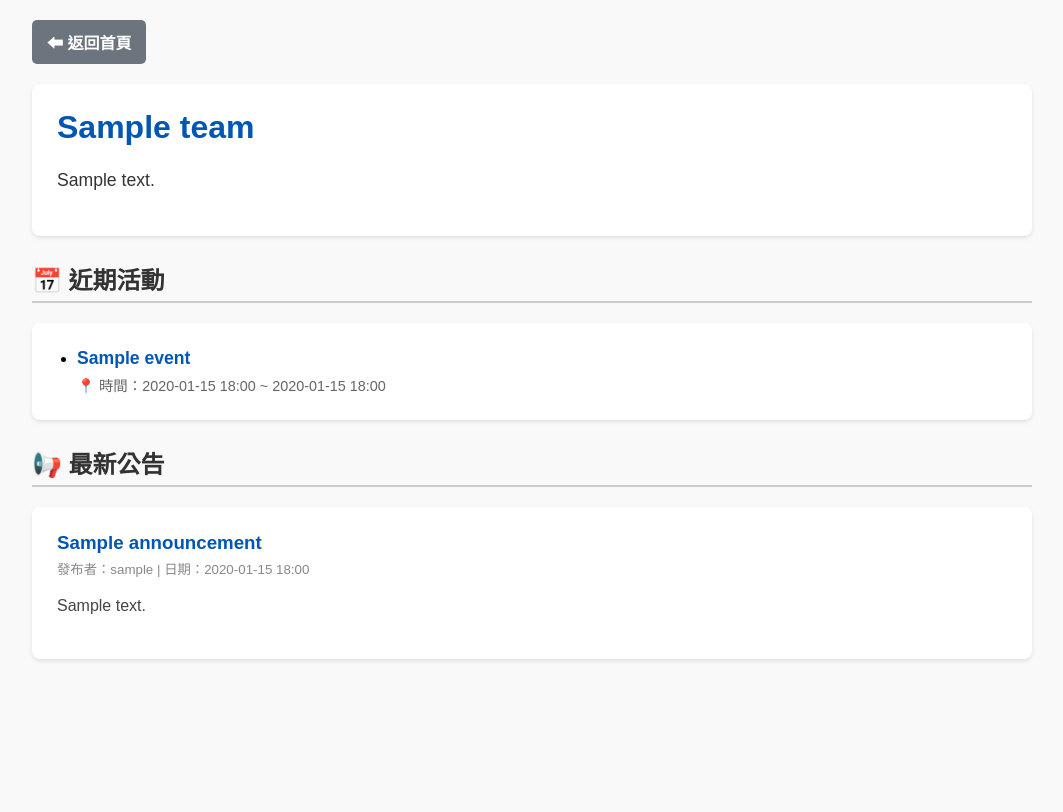
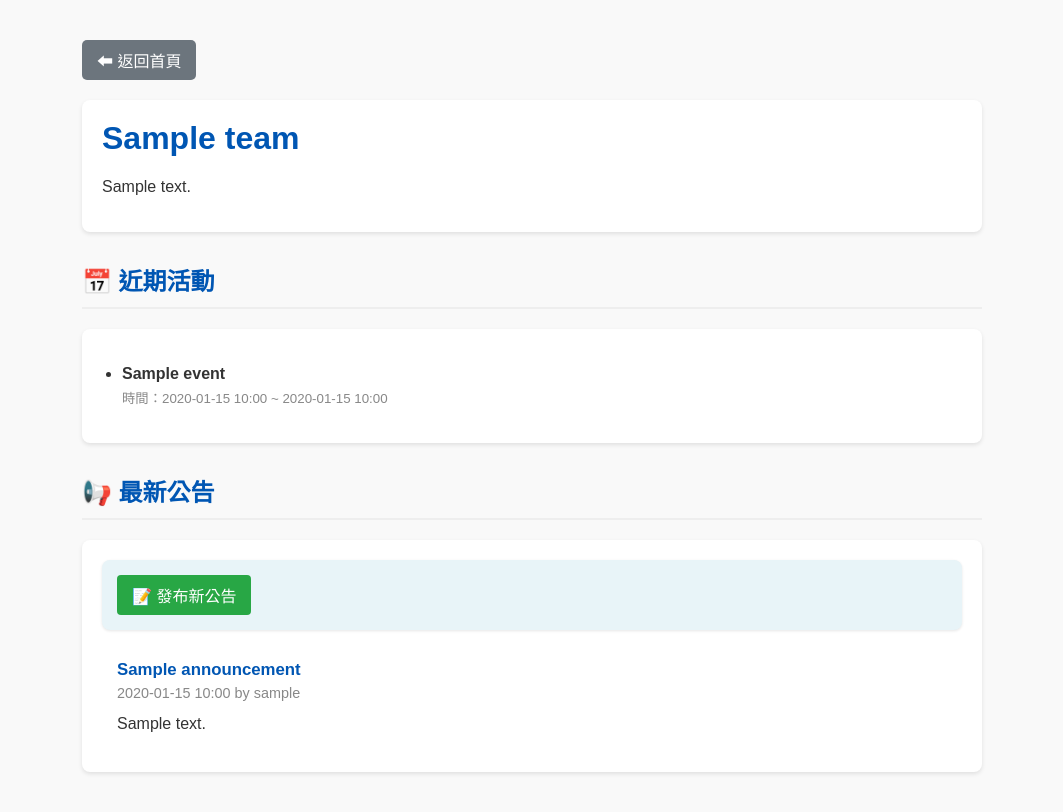
Before and after one commit to guagua-0407/EEInfo-Final-Project, a Django app: page /team/1/ in a window 1280 px wide. Shown: the whole page, without its empty margins (108-1171 px from the left). Before the commit the page ends 661 px from the top, so only its background shows below. Run offline with Django 5.2, Linux system fonts and the light colour scheme; tables that the repository leaves empty hold one stand-in row (values such as "Sample post").

Commit message:
add more features

```diff
--- a/ee_portal/urls.py
+++ b/ee_portal/urls.py
@@ -1,5 +1,7 @@
 from django.contrib import admin
 from django.urls import path, include
+from django.conf import settings
+from django.conf.urls.static import static
 
 urlpatterns = [
     path('admin/', admin.site.urls),
@@ -9,3 +11,7 @@ urlpatterns = [
 
     path('accounts/', include('django.contrib.auth.urls')),
 ]
+
+# 開發環境下提供媒體檔案服務
+if settings.DEBUG:
+    urlpatterns += static(settings.MEDIA_URL, document_root=settings.MEDIA_ROOT)
--- a/teams/templates/teams/team_detail.html
+++ b/teams/templates/teams/team_detail.html
@@ -4,64 +4,92 @@
     <meta charset="UTF-8">
     <title>{{ team.name }} - 台灣大學電機系學生網站</title>
     <style>
-        body { font-family: sans-serif; max-width: 1000px; margin: 0 auto; padding: 20px; background: #f9f9f9; }
-        .navbar { display: flex; justify-content: space-between; align-items: center; background: white; padding: 15px 20px; border-radius: 8px; box-shadow: 0 2px 4px rgba(0,0,0,0.1); margin-bottom: 20px; }
-        .btn { background: #007bff; color: white; padding: 8px 15px; text-decoration: none; border-radius: 4px; display: inline-block; }
-        .btn-logout { background: #dc3545; }
-        .back-btn { display: inline-block; margin-bottom: 20px; padding: 10px 15px; background: #6c757d; color: white; text-decoration: none; border-radius: 5px; font-weight: bold; }
+        body { font-family: sans-serif; max-width: 900px; margin: 40px auto; padding: 0 20px; background: #f9f9f9; color: #333; }
+        .back-btn { display: inline-block; margin-bottom: 20px; padding: 8px 15px; background: #6c757d; color: white; text-decoration: none; border-radius: 5px; }
+        .btn { display: inline-block; padding: 8px 15px; background: #007bff; color: white; text-decoration: none; border-radius: 4px; border: none; cursor: pointer; margin-right: 10px; }
+        .btn:hover { background: #0056b3; }
+        .btn-edit { background: #6c757d; }
+        .btn-edit:hover { background: #5a6268; }
+        .btn-green { background: #28a745; }
+        .btn-green:hover { background: #218838; }
 
-        .card { background: white; padding: 25px; border-radius: 8px; box-shadow: 0 2px 4px rgba(0,0,0,0.1); margin-bottom: 25px; }
-        .card ul { margin: 0; padding-left: 20px; }
-        .card li { margin-bottom: 15px; border-bottom: 1px solid #eee; padding-bottom: 10px; }
-        .card li:last-child { border-bottom: none; margin-bottom: 0; padding-bottom: 0; }
+        .card { background: white; padding: 20px; border-radius: 8px; box-shadow: 0 2px 4px rgba(0,0,0,0.1); margin-bottom: 20px; }
+        h1 { color: #0056b3; margin-top: 0; }
+        h2 { color: #0056b3; border-bottom: 2px solid #eee; padding-bottom: 10px; margin-top: 30px; }
 
-        .announcement { border-bottom: 1px solid #eee; padding-bottom: 15px; margin-bottom: 15px; }
-        .announcement:last-child { border-bottom: none; margin-bottom: 0; padding-bottom: 0; }
+        .admin-panel { background: #e9ecef; padding: 15px; border-radius: 5px; margin-top: 15px; }
+        .admin-panel strong { color: #495057; }
+
+        .announce-button-area { background: #e8f4f8; padding: 15px; border-radius: 8px; margin-bottom: 15px; box-shadow: 0 1px 3px rgba(0,0,0,0.1); }
+
+        .announcement-item { padding: 15px; border-bottom: 1px solid #eee; }
+        .announcement-item:last-child { border-bottom: none; }
+        .announcement-title { color: #0056b3; font-weight: bold; font-size: 1.05em; }
+        .announcement-meta { color: #888; font-size: 0.9em; margin-top: 5px; }
+        .announcement-content { color: #333; margin-top: 10px; line-height: 1.6; }
+
+        .empty-message { text-align: center; color: #666; padding: 30px 20px; }
+
+        ul { padding-left: 20px; }
+        li { margin-bottom: 12px; }
+        small { display: block; color: #888; margin-top: 5px; }
     </style>
 </head>
 <body>
-
     <a href="{% url 'team_list' %}" class="back-btn">⬅ 返回首頁</a>
 
     <div class="card">
-        <h1 style="color: #0056b3; margin-top: 0;">{{ team.name }}</h1>
-        <p style="font-size: 1.1em; line-height: 1.5; color: #333;">{{ team.description }}</p>
+        <h1>{{ team.name }}</h1>
+        <p>{{ team.description }}</p>
 
         {% if can_edit %}
-            <div style="background: #e9ecef; padding: 15px; border-radius: 5px; margin-top: 20px;">
-                <strong style="color: #495057; display: block; margin-bottom: 10px;">🔧 管理員控制台：</strong>
-                <a href="{% url 'edit_team' team.id %}" class="btn" style="background: #6c757d;">編輯簡介</a>
-                <a href="{% url 'create_announcement' team.id %}" class="btn">發布公告</a>
-                <a href="{% url 'create_event' team.id %}" class="btn" style="background: #28a745;">新增活動到行事曆</a>
+            <div class="admin-panel">
+                <strong>🔧 管理員控制台：</strong>
+                <a href="{% url 'edit_team' team.id %}" class="btn btn-edit">編輯簡介</a>
+                <a href="{% url 'create_announcement' team.id %}" class="btn btn-green">發布公告</a>
+                <a href="{% url 'create_event' team.id %}" class="btn btn-green">新增活動到行事曆</a>
             </div>
         {% endif %}
     </div>
 
-    <h2 style="border-bottom: 2px solid #ccc; padding-bottom: 5px; color: #333;">📅 近期活動</h2>
+    <h2>📅 近期活動</h2>
     <div class="card">
+        {% if team_events %}
             <ul>
                 {% for event in team_events %}
                     <li>
-                    <strong style="font-size: 1.1em; color: #0056b3;">{{ event.title }}</strong><br>
-                    <small style="color: #666; font-size: 0.9em; display: block; margin-top: 5px;">📍 時間：{{ event.start_time|date:"Y-m-d H:i" }} ~ {{ event.end_time|date:"Y-m-d H:i" }}</small>
+                        <strong>{{ event.title }}</strong>
+                        <small>時間：{{ event.start_time|date:"Y-m-d H:i" }} ~ {{ event.end_time|date:"Y-m-d H:i" }}</small>
                     </li>
-            {% empty %}
-                <p style="color: #666;">目前沒有即將到來的活動。</p>
                 {% endfor %}
             </ul>
+        {% else %}
+            <p class="empty-message">目前沒有即將到來的活動。</p>
+        {% endif %}
     </div>
 
-    <h2 style="border-bottom: 2px solid #ccc; padding-bottom: 5px; color: #333;">📢 最新公告</h2>
+    <h2>📢 最新公告</h2>
     <div class="card">
+        <div class="announce-button-area">
+            <a href="{% url 'create_announcement' team.id %}" class="btn btn-green">📝 發布新公告</a>
+        </div>
+
+        {% if announcements %}
             {% for info in announcements %}
-            <div class="announcement">
-                <h3 style="margin: 0 0 5px 0; color: #0056b3;">{{ info.title }}</h3>
-                <small style="color: #888;">發布者：{{ info.author }} | 日期：{{ info.created_at|date:"Y-m-d H:i" }}</small>
-                <div style="margin-top: 10px; line-height: 1.5; color: #444;">{{ info.content|linebreaks }}</div>
+                <div class="announcement-item">
+                    <div class="announcement-title">{{ info.title }}</div>
+                    <div class="announcement-meta">
+                        {{ info.created_at|date:"Y-m-d H:i" }}
+                        {% if info.author %}
+                            by {{ info.author.username }}
+                        {% endif %}
                     </div>
-        {% empty %}
-            <p style="color: #666;">目前沒有公告。</p>
+                    <div class="announcement-content">{{ info.content|truncatewords:50 }}</div>
+                </div>
             {% endfor %}
+        {% else %}
+            <p class="empty-message">目前沒有公告。</p>
+        {% endif %}
     </div>
 </body>
 </html>
--- a/teams/urls.py
+++ b/teams/urls.py
@@ -12,6 +12,10 @@ urlpatterns = [
     path('announcement/<int:pk>/', views.announcement_detail, name='announcement_detail'),
     path('announcement/create/', views.create_department_announcement, name='create_department_announcement'),
     path('curriculum/', views.curriculum_page, name='curriculum_page'),
+
+    # 台大官方行事曆
+    path('ntu-calendar/', views.ntu_calendar_page, name='ntu_calendar_page'),
+
     # 個別系隊頁面 (為了網址好看，加上 team/ 前綴)
     path('team/<int:team_id>/', views.team_detail, name='team_detail'),
     path('team/<int:team_id>/announce/', views.create_announcement, name='create_announcement'),
--- a/teams/views.py
+++ b/teams/views.py
@@ -1,8 +1,10 @@
 from django.shortcuts import render, get_object_or_404, redirect
 from django.contrib.auth.decorators import login_required
 from django.http import JsonResponse
-from django.utils.timezone import localtime
 from .models import Team, Announcement, DepartmentAnnouncement, Event, Tag
+import csv
+import os
+from openpyxl import load_workbook
 
 def calendar_page(request):
     return render(request, 'teams/calendar.html')
@@ -15,10 +17,10 @@ def get_events(request):
         event_list.append({
             'title': event.title,
             # ISO 格式是 FullCalendar 看得懂的時間格式
-            'start': localtime(event.start_time).isoformat(),
-            'end': localtime(event.end_time).isoformat(),
+            'start': event.start_time.isoformat(),
+            'end': event.end_time.isoformat(),
             # 如果這個活動有綁定系隊，點擊活動就跳轉到該系隊頁面
-            'url': f'/team/{event.team.id}/' if event.team else '',
+            'url': f'/teams/{event.team.id}/' if event.team else '',
         })
 
     return JsonResponse(event_list, safe=False)
@@ -173,3 +175,16 @@ def create_department_announcement(request):
         'all_tags': all_tags,
         'categories': categories,
     })
+
+def ntu_calendar_page(request):
+    # 自動抓取專案根目錄，並組合出 xlsx 的絕對路徑
+    project_root = os.path.dirname(os.path.dirname(os.path.abspath(__file__)))
+    xlsx_path = os.path.join(project_root, 'data', 'ntu_calendar.xlsx')
+
+    file_exists = os.path.exists(xlsx_path)
+    download_url = '/static/data/ntu_calendar.xlsx' if file_exists else None
+
+    return render(request, 'teams/ntu_calendar.html', {
+        'file_exists': file_exists,
+        'download_url': download_url
+    })
```
Also changed, not shown: ee_portal/settings.py (+6 -1 lines), teams/templates/teams/ntu_calendar.html (added, +34 -0 lines), teams/templates/teams/team_list.html (+21 -0 lines), 2 other files. Lines whose indentation alone changed are shown as unchanged.
